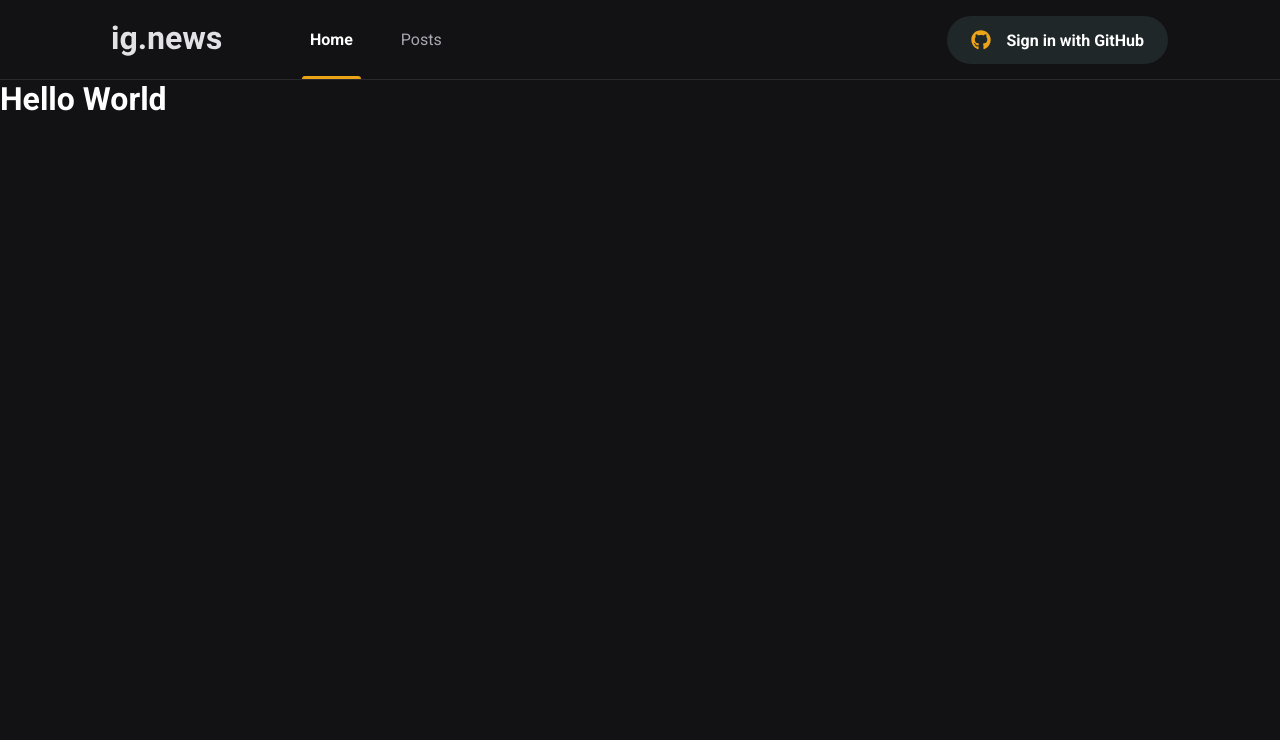
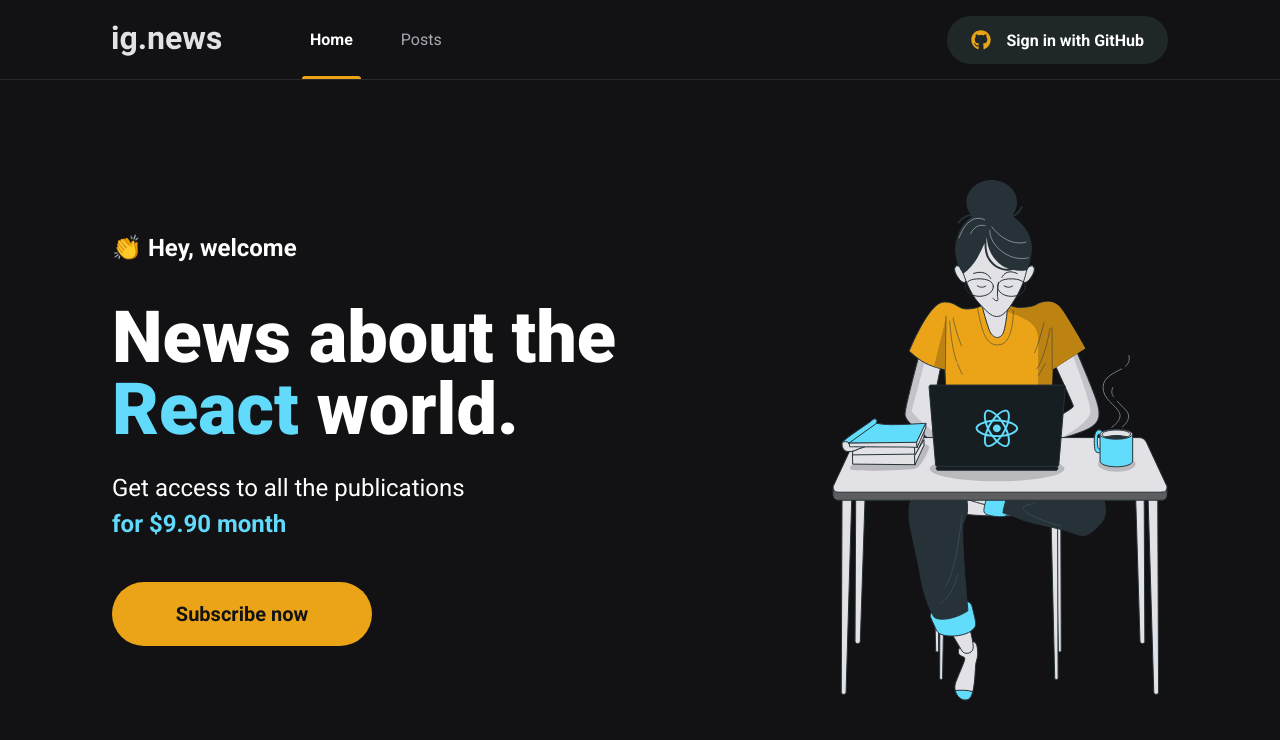
Before and after one commit to giovanigirardi/ignews, a Next.js app: page / in a window 1280 px wide. Shown: the top 740 px of the page. Built offline with nearby package versions, Linux system fonts and the light colour scheme.

Commit message:
feat: Criado componente de botão de inscrição

```diff
--- /dev/null
+++ b/src/components/SubscribeButton/index.tsx
@@ -0,0 +1,9 @@
+import styles from "./styles.module.scss";
+
+export const SubscribeButton = () => {
+  return (
+    <button type="button" className={styles.subscribeButton}>
+      Subscribe now
+    </button>
+  );
+};
--- /dev/null
+++ b/src/components/SubscribeButton/styles.module.scss
@@ -0,0 +1,20 @@
+.subscribeButton {
+  width: 260px;
+  height: 4rem;
+  border: 0;
+  border-radius: 2rem;
+  background: var(--yellow-500);
+  color: var(--gray-900);
+  font-size: 1.25rem;
+  font-weight: bold;
+
+  display: flex;
+  align-items: center;
+  justify-content: center;
+
+  transition: filter 250ms;
+
+  &:hover {
+    filter: brightness(0.8);
+  }
+}
--- a/src/pages/index.tsx
+++ b/src/pages/index.tsx
@@ -1,13 +1,32 @@
 import Head from "next/head";
+
+import { SubscribeButton } from "../components/SubscribeButton";
+
+import styles from "../styles/home.module.scss";
 
 function Home() {
   return (
     <>
       <Head>
-        <title>Início | ig.news</title>
+        <title>Home | ig.news</title>
       </Head>
 
-      <h1>Hello World</h1>
+      <main className={styles.contentContainer}>
+        <section className={styles.hero}>
+          <span>👏 Hey, welcome</span>
+          <h1>
+            News about the <span>React</span> world.
+          </h1>
+          <p>
+            Get access to all the publications <br />
+            <span>for $9.90 month</span>
+          </p>
+
+          <SubscribeButton />
+        </section>
+
+        <img src="/images/avatar.svg" alt="Girl coding" />
+      </main>
     </>
   );
 }
--- /dev/null
+++ b/src/styles/home.module.scss
@@ -0,0 +1,45 @@
+.contentContainer {
+  max-width: 1120px;
+  margin: 0 auto;
+  padding: 0 2rem;
+  height: calc(100vh - 5rem);
+
+  display: flex;
+  align-items: center;
+  justify-content: space-between;
+}
+
+.hero {
+  max-width: 600px;
+
+  > span {
+    font-size: 1.5rem;
+    font-weight: bold;
+  }
+
+  h1 {
+    font-size: 4.5rem;
+    line-height: 4.5rem;
+    font-weight: 900;
+    margin-top: 2.5rem;
+
+    span {
+      color: var(--cyan-500);
+    }
+  }
+
+  p {
+    font-size: 1.5rem;
+    line-height: 2.25rem;
+    margin-top: 1.5rem;
+
+    span {
+      color: var(--cyan-500);
+      font-weight: bold;
+    }
+  }
+
+  button {
+    margin-top: 2.5rem;
+  }
+}
```
